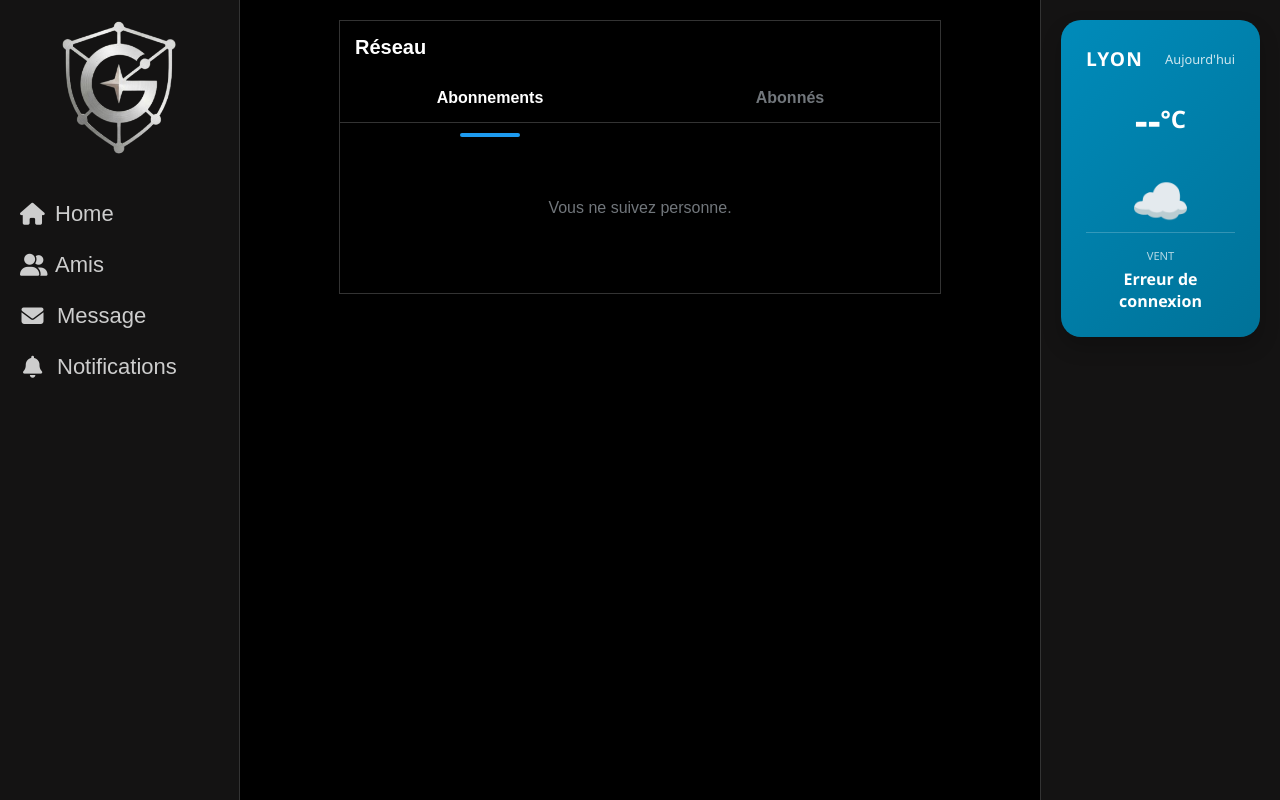
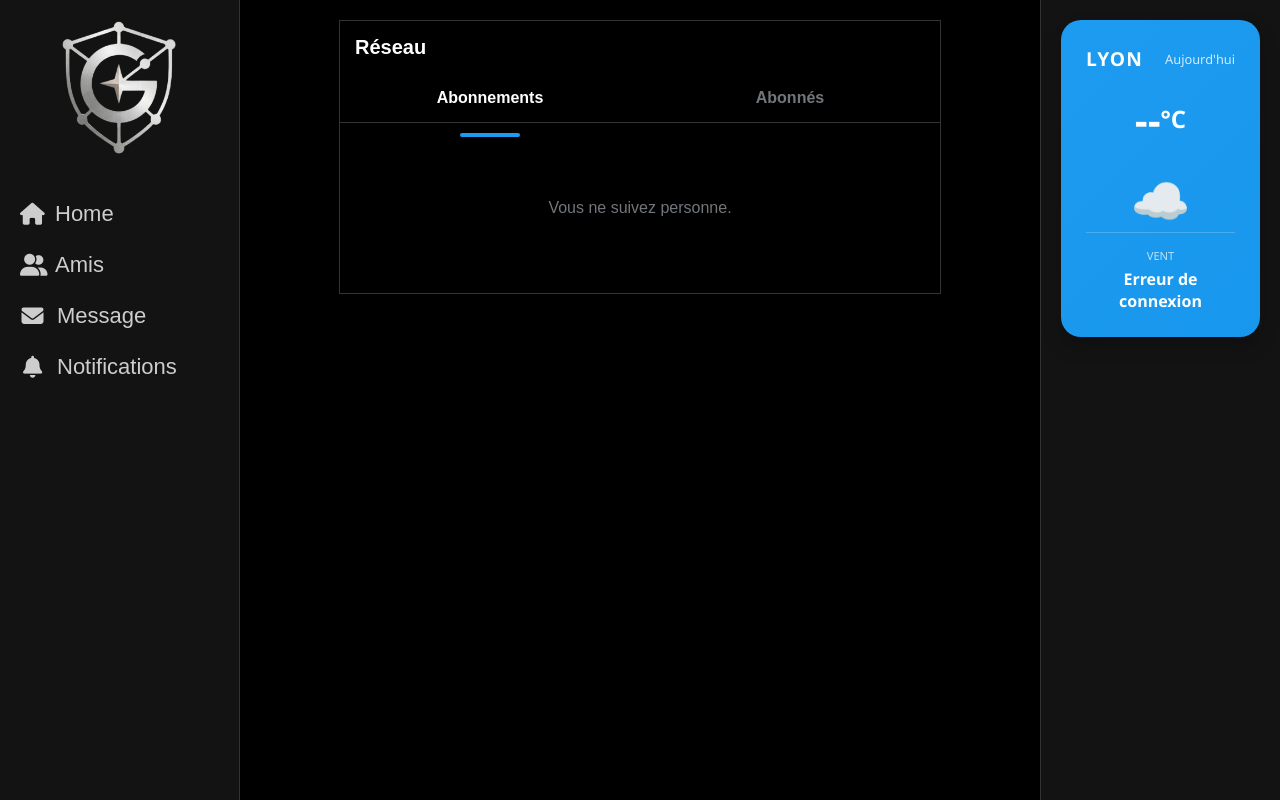
Before and after one commit to ZiegPmar/twitter_g, a Flask app: template app/templates/amis.html in a window 1280 px wide. Run offline with Flask 3, Linux system fonts and the light colour scheme; the template is opened without the code that fills it, so the values that code supplies are empty.

Commit message:
modification de couleur

```diff
--- a/app/static/css/sidebar-right.css
+++ b/app/static/css/sidebar-right.css
@@ -47,7 +47,7 @@
    3. CARTE MÉTÉO
 ================================================= */
 .weather-card {
-    background: linear-gradient(135deg, #008bba, #007298);
+    background: linear-gradient(135deg, #1d9bf0, #1797ed);
     color: white;
     font-family: 'Segoe UI', Tahoma, Geneva, Verdana, sans-serif;
     padding: 25px;
```
